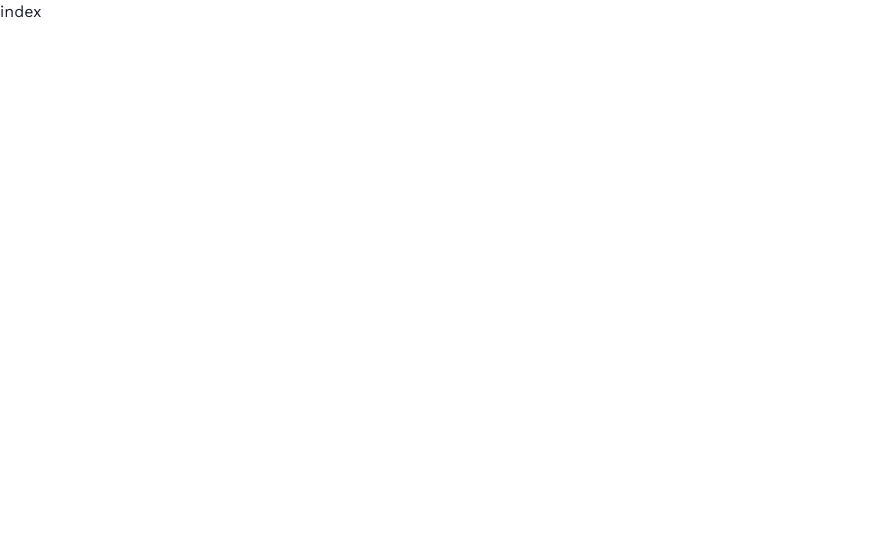
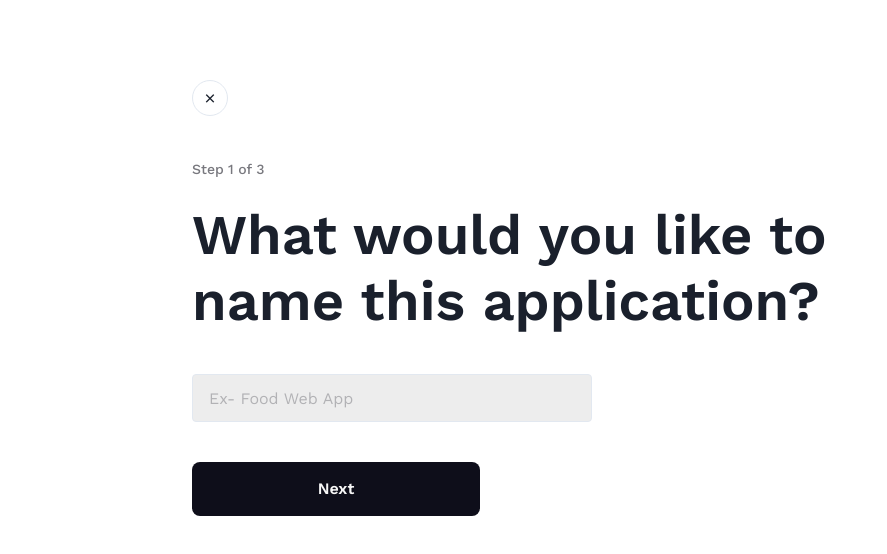
Before and after one commit to smpladmin/apperture, a Next.js app in the folder frontend/: page /analytics/app/create in a window 1280 px wide. Shown: the top 554 px of the page, without its empty margins (0-887 px from the left). Built offline with nearby package versions, Linux system fonts and the light colour scheme.

Commit message:
app-create-screen-one

```diff
--- a/frontend/pages/analytics/app/create/index.tsx
+++ b/frontend/pages/analytics/app/create/index.tsx
@@ -1,7 +1,38 @@
 import React from 'react';
-
+import 'remixicon/fonts/remixicon.css';
+import { Input } from '@chakra-ui/react';
 const Create = () => {
-  return <div>index</div>;
+  return (
+    <div className="lg:max-w-screen-xl lg:px-48 lg:pt-20">
+      <div className="mb-11 grid h-9 w-9 place-content-center rounded-full border">
+        <i className="ri-close-fill"></i>
+      </div>
+      <div className="max-w-3xl">
+        <p className="text-grey-200 pb-6 text-xs-14 font-medium">Step 1 of 3</p>
+        <h2 className="pb-10 text-[3.5rem] font-semibold leading-[4.125rem]">
+          What would you like to name this application?
+        </h2>
+        <Input
+          size={'lg'}
+          w={100}
+          bg={'white.200'}
+          rounded={'00.25rem'}
+          fontSize={'md'}
+          placeholder="Ex- Food Web App"
+          className="py-4 px-3.5 text-base text-black"
+          _placeholder={{
+            fontSize: '1rem',
+            lineHeight: '1.375rem',
+            fontWeight: 400,
+            color: 'grey.100',
+          }}
+        />
+      </div>
+      <button className="mt-10 grid w-72 place-content-center rounded-lg bg-black-100 p-4 text-base font-semibold text-white-100">
+        Next
+      </button>
+    </div>
+  );
 };
 
 export default Create;
--- a/frontend/styles/globals.css
+++ b/frontend/styles/globals.css
@@ -26,13 +26,3 @@ a {
   box-sizing: border-box;
   margin: 0;
 }
-
-@media (prefers-color-scheme: dark) {
-  html {
-    color-scheme: dark;
-  }
-  body {
-    color: black;
-    background-color: rgb(234, 237, 237);
-  }
-}
--- a/frontend/theme/index.js
+++ b/frontend/theme/index.js
@@ -11,6 +11,7 @@ const colors = {
   grey: {
     DEFAULT: '#d9d9da',
     100: '#b2b2b5',
+    200: '#78787E',
   },
   yellow: '#fac213',
   green: '#57aa64',
```
